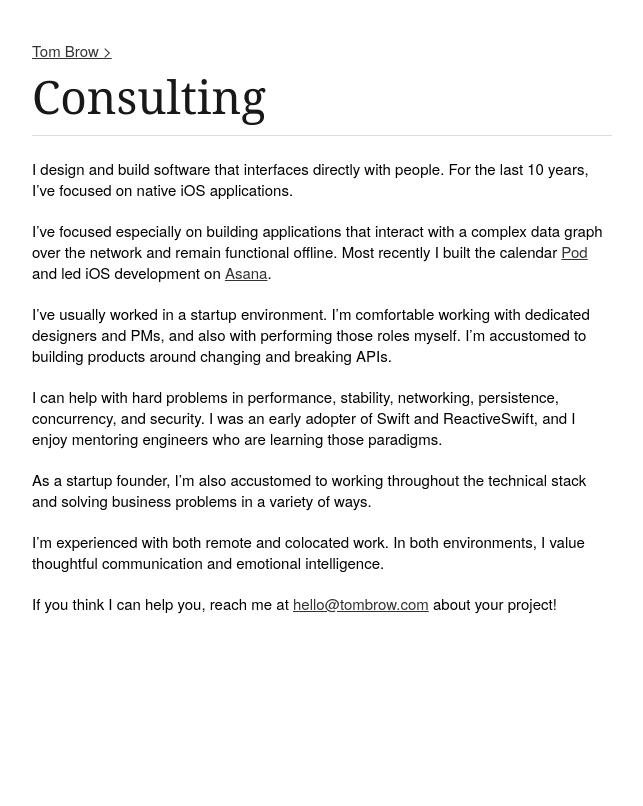
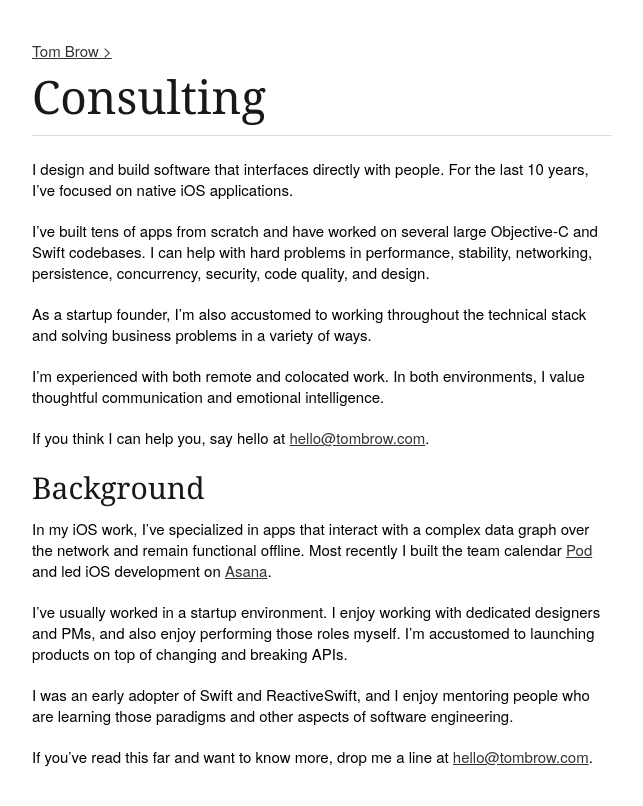
Before and after one commit to brow/rebeccabutler.org, a Jekyll site: the page built from consulting/index.md, in a window 1280 px wide. Shown: the top 806 px of the page, without its empty margins (308-951 px from the left). Built offline with Jekyll 4.4.1, drawn with Linux system fonts in a browser that asks for light colours.

Commit message:
break Consulting page into sections

```diff
--- a/consulting/index.md
+++ b/consulting/index.md
@@ -4,16 +4,20 @@ layout: page
 
 I design and build software that interfaces directly with people. For the last 10 years, I've focused on native iOS applications.
 
-I've focused especially on building applications that interact with a complex data graph over the network and remain functional offline. Most recently I built the calendar [Pod](https://pod.io) and led iOS development on [Asana][asana-ios].
-
-I've usually worked in a startup environment. I'm comfortable working with dedicated designers and PMs, and also with performing those roles myself. I'm accustomed to building products around changing and breaking APIs.
-
-I can help with hard problems in performance, stability, networking, persistence, concurrency, and security. I was an early adopter of Swift and ReactiveSwift, and I enjoy mentoring engineers who are learning those paradigms.
+I've built tens of apps from scratch and have worked on several large Objective-C and Swift codebases. I can help with hard problems in performance, stability, networking, persistence, concurrency, security, code quality, and design.
 
 As a startup founder, I'm also accustomed to working throughout the technical stack and solving business problems in a variety of ways.
 
 I'm experienced with both remote and colocated work. In both environments, I value thoughtful communication and emotional intelligence.
 
-If you think I can help you, reach me at [hello@tombrow.com](mailto:hello@tombrow.com) about your project!
+If you think I can help you, say hello at [hello@tombrow.com](mailto:hello@tombrow.com).
 
-[asana-ios]: https://itunes.apple.com/us/app/asana-organize-tasks-work/id489969512?mt=8
+## Background
+
+In my iOS work, I've specialized in apps that interact with a complex data graph over the network and remain functional offline. Most recently I built the team calendar [Pod](https://pod.io) and led iOS development on [Asana](https://itunes.apple.com/us/app/asana-organize-tasks-work/id489969512?mt=8).
+
+I've usually worked in a startup environment. I enjoy working with dedicated designers and PMs, and also enjoy performing those roles myself. I'm accustomed to launching products on top of changing and breaking APIs.
+
+I was an early adopter of Swift and ReactiveSwift, and I enjoy mentoring people who are learning those paradigms and other aspects of software engineering.
+
+If you've read this far and want to know more, drop me a line at [hello@tombrow.com](mailto:hello@tombrow.com).
```
